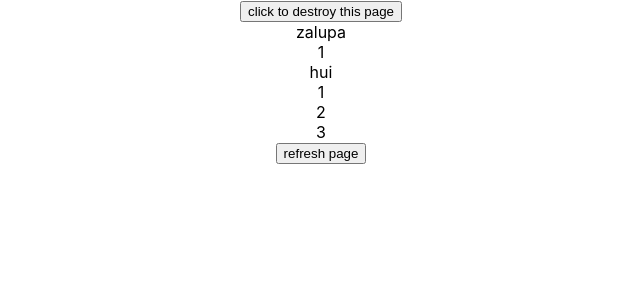
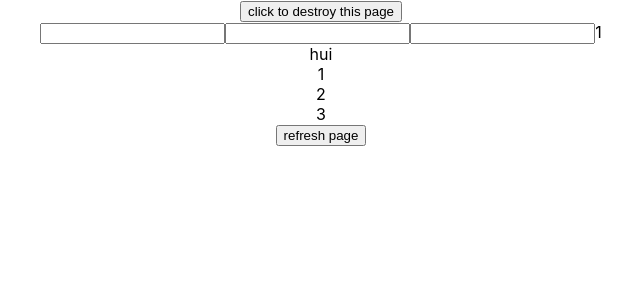
Before and after one commit to Roamdev/lesson-3, a React (Create React App) app: page / in a window 1280 px wide. Shown: the top 300 px of the page, without its empty margins (319-959 px from the left). Built offline with nearby package versions, Linux system fonts and the light colour scheme.

Commit message:
complete(?)

```diff
--- a/package.json
+++ b/package.json
@@ -8,7 +8,8 @@
     "@testing-library/user-event": "^7.1.2",
     "react": "^16.12.0",
     "react-dom": "^16.12.0",
-    "react-scripts": "3.3.1"
+    "react-scripts": "3.3.1",
+    "yarn": "^1.22.0"
   },
   "scripts": {
     "start": "react-scripts start",
--- a/src/PersonalForm.js
+++ b/src/PersonalForm.js
@@ -1,9 +1,32 @@
 import React, {PureComponent} from 'react';
 
 class PersonalForm extends PureComponent {
+
+  handleChangeForm = (event) => {
+    const { value, name } = event.target
+    this.props.onChangeForm(name, value);
+};
   render() {
-    return <div> zalupa </div>
-  }
+    return (
+      <>
+        <div className='personal-form'></div>
+        <input
+          className='personal-form'
+          name="firstName"
+          onChange={this.props.handleChangeForm}
+        />
+        <input
+          className='personal-form'
+          name="lastName"
+          onChange={this.props.handleChangeForm}
+        />
+        <input
+          className='personal-form'
+          name="email"
+          onChange={this.props.handleChangeForm}
+        />
+      </>
+    )}
 }
 
 
```
Also changed, not shown: 1 other file (tests, documents, lock files or other folders).
